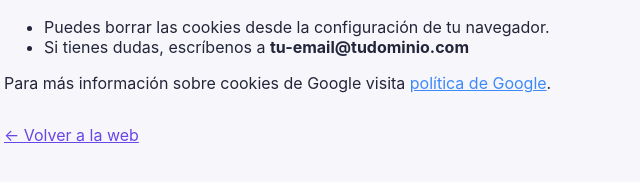
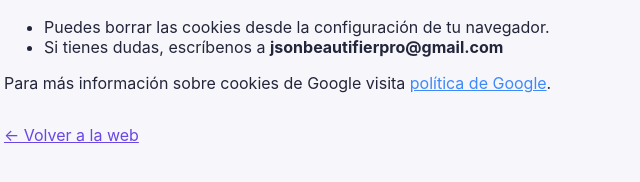
Before and after one commit to Chellene/Json-Beautifier-pro, a plain HTML site: page privacidad.html in a window 1280 px wide. Shown: the part 684-866 px from the top of the page, 261-901 px from the left. Drawn offline with Linux system fonts and the light colour scheme.

Commit message:
Update privacidad.html

```diff
--- a/privacidad.html
+++ b/privacidad.html
@@ -47,7 +47,7 @@
   <h2>¿Cómo puedes gestionar tus datos?</h2>
   <ul>
     <li>Puedes borrar las cookies desde la configuración de tu navegador.</li>
-    <li>Si tienes dudas, escríbenos a <b>tu-email@tudominio.com</b></li>
+    <li>Si tienes dudas, escríbenos a <b>jsonbeautifierpro@gmail.com</b></li>
   </ul>
   <p>
     Para más información sobre cookies de Google visita <a href="https://policies.google.com/technologies/ads?hl=es" target="_blank">política de Google</a>.
```
